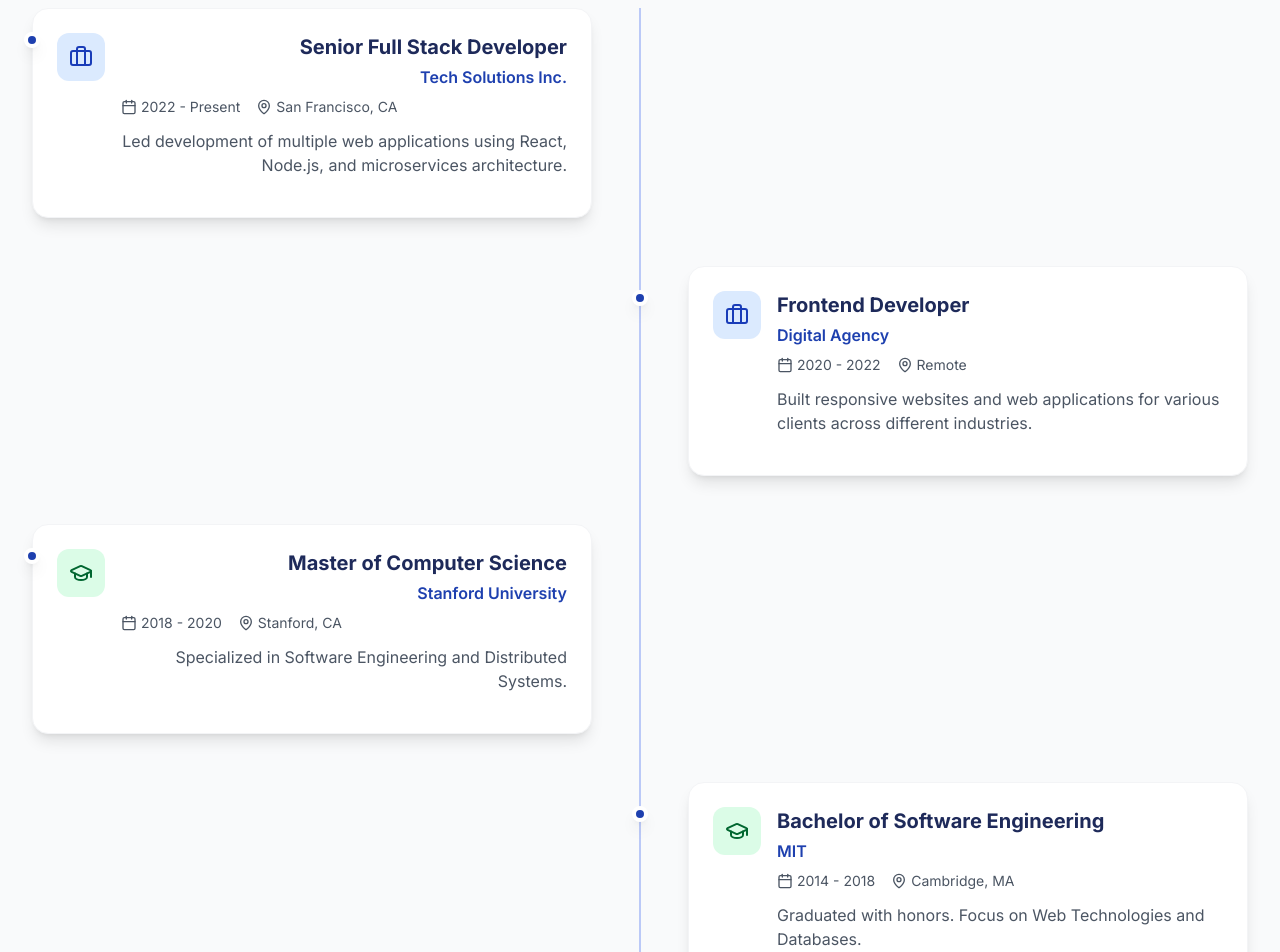
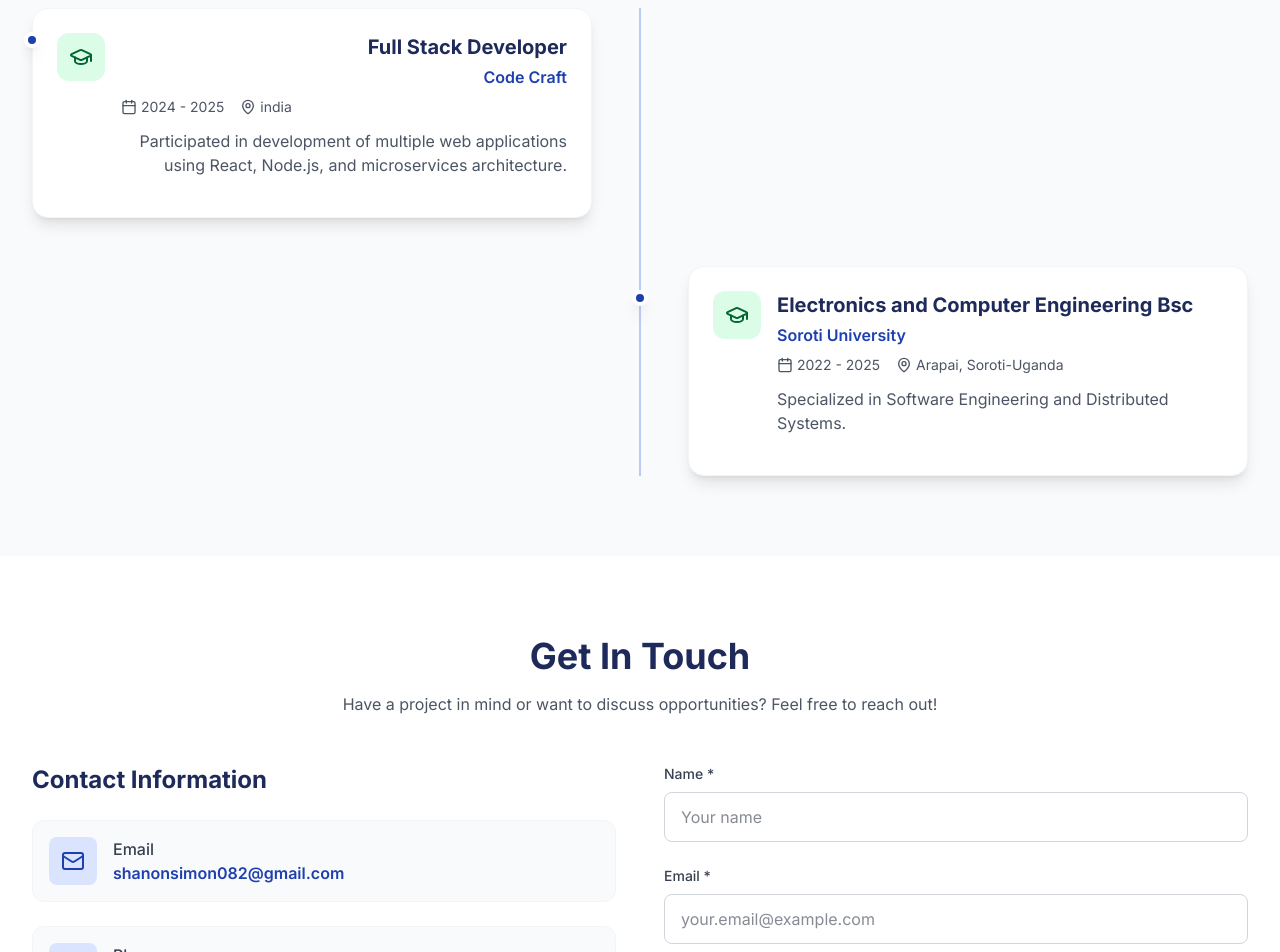
Before and after one commit to shanon082/personal-website, a Next.js app in the folder mypage/: page / in a window 1280 px wide. Shown: the part 2580-3532 px from the top of the page. Built offline with nearby package versions, Linux system fonts and the light colour scheme.

Commit message:
experience

```diff
--- a/mypage/src/components/Sections/Experience.tsx
+++ b/mypage/src/components/Sections/Experience.tsx
@@ -6,37 +6,37 @@
 const Experience = () => {
   const experiences = [
     {
-      type: 'work',
-      title: 'Senior Full Stack Developer',
-      company: 'Tech Solutions Inc.',
-      period: '2022 - Present',
-      location: 'San Francisco, CA',
-      description: 'Led development of multiple web applications using React, Node.js, and microservices architecture.',
+      type: 'intern',
+      title: 'Full Stack Developer',
+      company: 'Code Craft',
+      period: '2024 - 2025',
+      location: 'india',
+      description: 'Participated in development of multiple web applications using React, Node.js, and microservices architecture.',
     },
-    {
-      type: 'work',
-      title: 'Frontend Developer',
-      company: 'Digital Agency',
-      period: '2020 - 2022',
-      location: 'Remote',
-      description: 'Built responsive websites and web applications for various clients across different industries.',
-    },
+    // {
+    //   type: 'work',
+    //   title: 'Frontend Developer',
+    //   company: 'Digital Agency',
+    //   period: '2020 - 2022',
+    //   location: 'Remote',
+    //   description: 'Built responsive websites and web applications for various clients across different industries.',
+    // },
     {
       type: 'education',
-      title: 'Master of Computer Science',
-      company: 'Stanford University',
-      period: '2018 - 2020',
-      location: 'Stanford, CA',
+      title: 'Electronics and Computer Engineering Bsc',
+      company: 'Soroti University',
+      period: '2022 - 2025',
+      location: 'Arapai, Soroti-Uganda',
       description: 'Specialized in Software Engineering and Distributed Systems.',
     },
-    {
-      type: 'education',
-      title: 'Bachelor of Software Engineering',
-      company: 'MIT',
-      period: '2014 - 2018',
-      location: 'Cambridge, MA',
-      description: 'Graduated with honors. Focus on Web Technologies and Databases.',
-    },
+    // {
+    //   type: 'education',
+    //   title: 'Bachelor of Software Engineering',
+    //   company: 'MIT',
+    //   period: '2014 - 2018',
+    //   location: 'Cambridge, MA',
+    //   description: 'Graduated with honors. Focus on Web Technologies and Databases.',
+    // },
   ];
 
   return (
```
